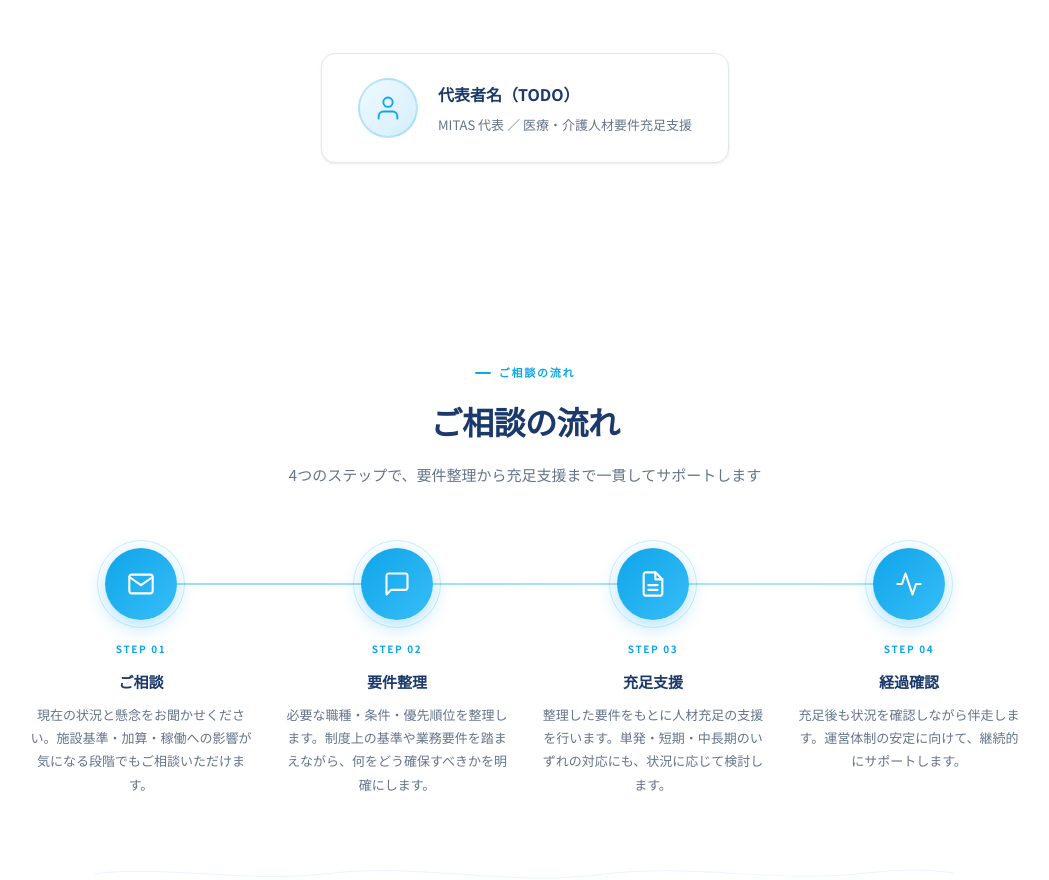
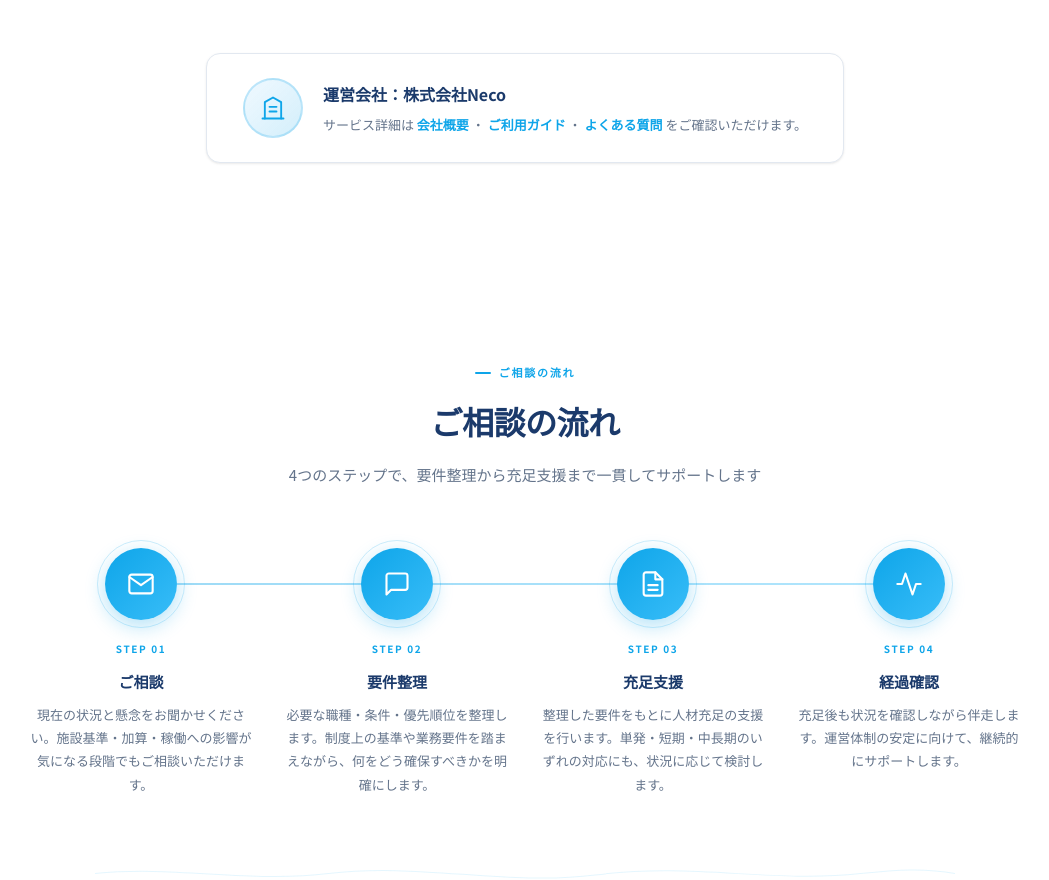
Before and after one commit to konchaaaaan373-wq/Mitas, a plain HTML site: page _mitas-site/index.html in a window 1280 px wide. Shown: the part 4933-5813 px from the top of the page, without its empty margins (115-1164 px from the left). Drawn offline with Linux system fonts and the light colour scheme.

Commit message:
Replace placeholder operator info

```diff
--- a/_mitas-site/index.html
+++ b/_mitas-site/index.html
@@ -904,6 +904,10 @@
       margin-bottom: 4px;
     }
     .authority-role { font-size: 13px; color: var(--gray-500); }
+    .authority-role a {
+      color: var(--teal);
+      font-weight: 600;
+    }
 
     /* ─── Flow ───────────────────────────────────── */
     .flow__track {
@@ -1543,14 +1547,13 @@
         一緒に動きます。
       </p>
 
-      <!-- TODO: 運営者情報を実際の内容に変更してください（名前・役職など） -->
       <div class="authority-profile fu">
         <div class="authority-avatar">
-          <svg viewBox="0 0 24 24"><path d="M20 21v-2a4 4 0 0 0-4-4H8a4 4 0 0 0-4 4v2"/><circle cx="12" cy="7" r="4"/></svg>
+          <svg viewBox="0 0 24 24"><path d="M3 21h18"/><path d="M5 21V7l7-4 7 4v14"/><path d="M9 11h6"/><path d="M9 15h6"/></svg>
         </div>
         <div>
-          <div class="authority-name">代表者名（TODO）</div>
-          <div class="authority-role">MITAS 代表 ／ 医療・介護人材要件充足支援</div>
+          <div class="authority-name">運営会社：株式会社Neco</div>
+          <div class="authority-role">サービス詳細は <a href="/company.html">会社概要</a> ・ <a href="/guide.html">ご利用ガイド</a> ・ <a href="/faq.html">よくある質問</a> をご確認いただけます。</div>
         </div>
       </div>
     </div>
```
